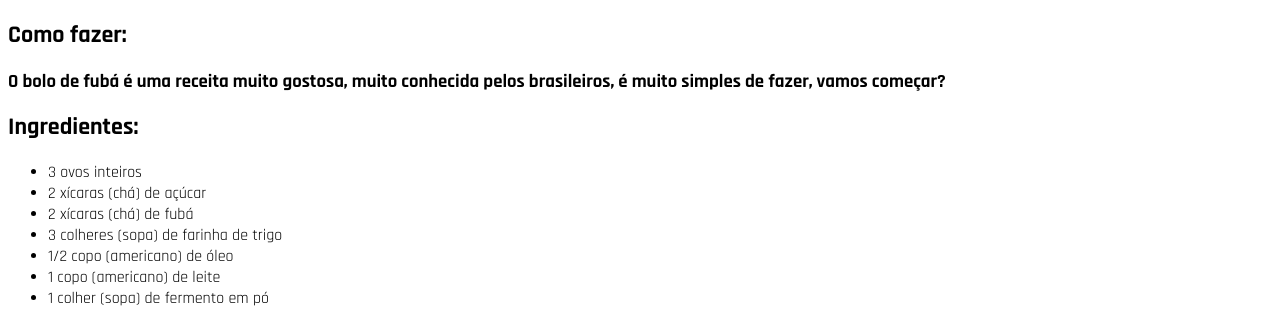
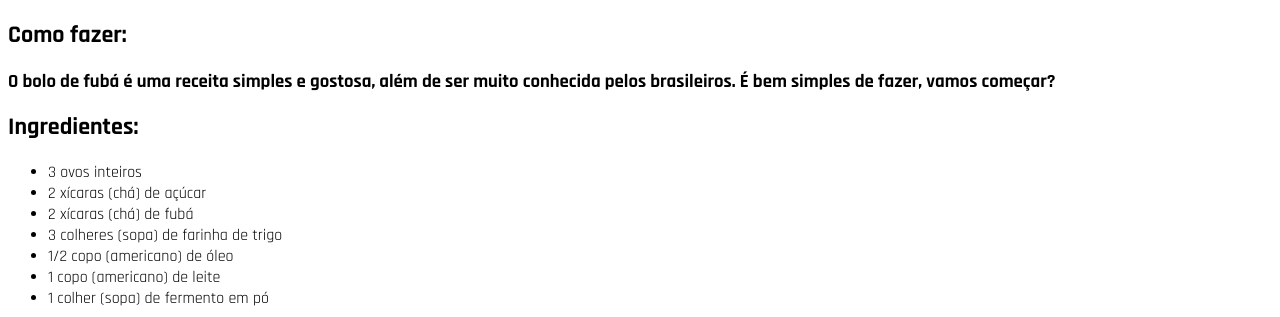
Before and after one commit to fabiojotaa/introweb_dh, a website: page intro_html/index.html in a window 1280 px wide. Shown: the part 483-800 px from the top of the page. Drawn offline with Linux system fonts and the light colour scheme.

Commit message:
intro web

```diff
--- a/intro_html/index.html
+++ b/intro_html/index.html
@@ -18,7 +18,7 @@
 <p><h2>Bolo de fubá da vó</h2>
 <img src="https://img.itdg.com.br/tdg/images/recipes/000/003/468/359047/359047_original.jpg?mode=crop&width=710&height=400" alt="foto de um bolo de fubá"></p>
 <p><h2>Como fazer:</h2></p></main></h2></p>
-<p><h3>O bolo de fubá é uma receita muito gostosa, muito conhecida pelos brasileiros, é muito simples de fazer, vamos começar?
+<p><h3>O bolo de fubá é uma receita simples e gostosa, além de ser muito conhecida pelos brasileiros. É bem simples de fazer, vamos começar?
     <h2>Ingredientes:</h2>
     <ul>
         <li>3 ovos inteiros</li>
```
